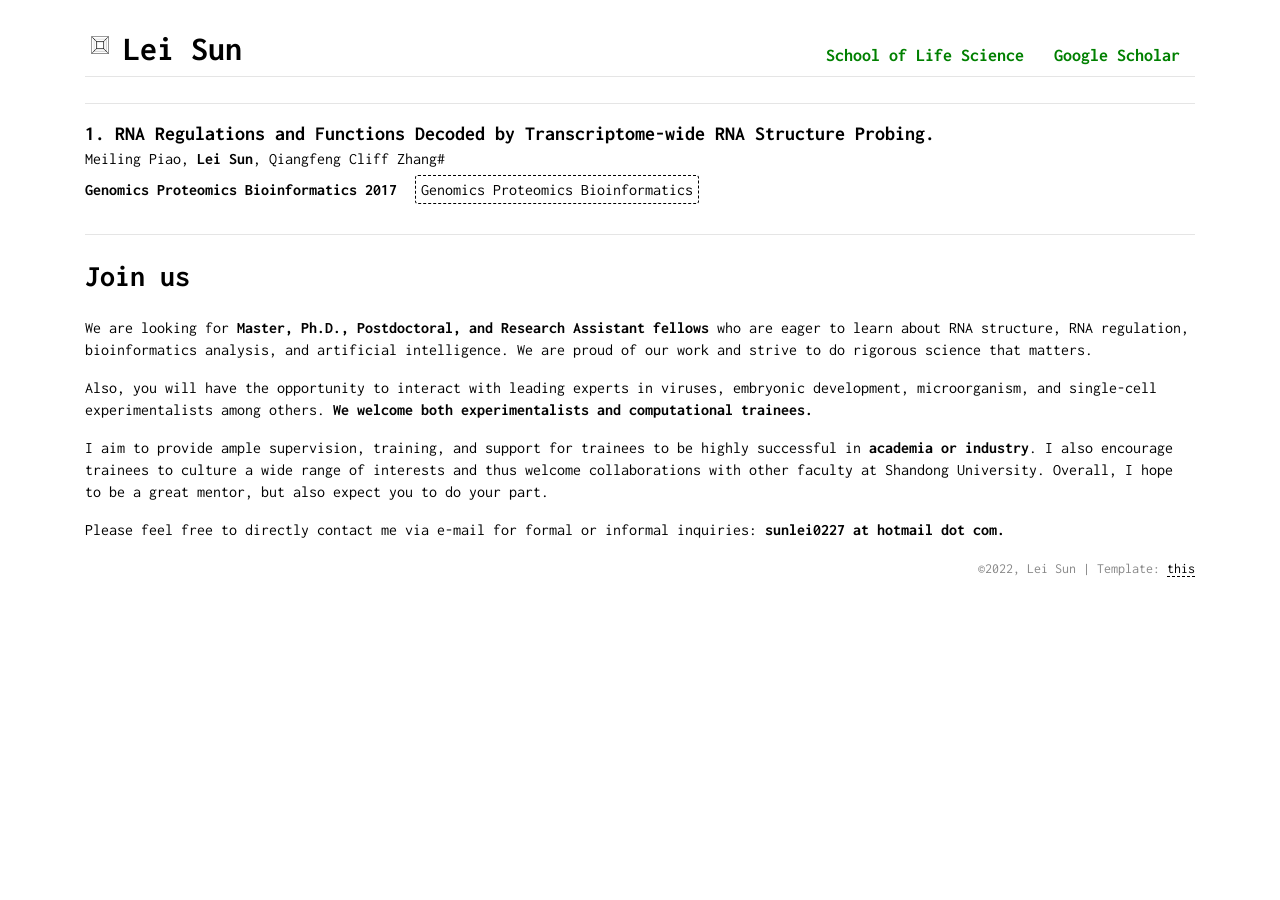
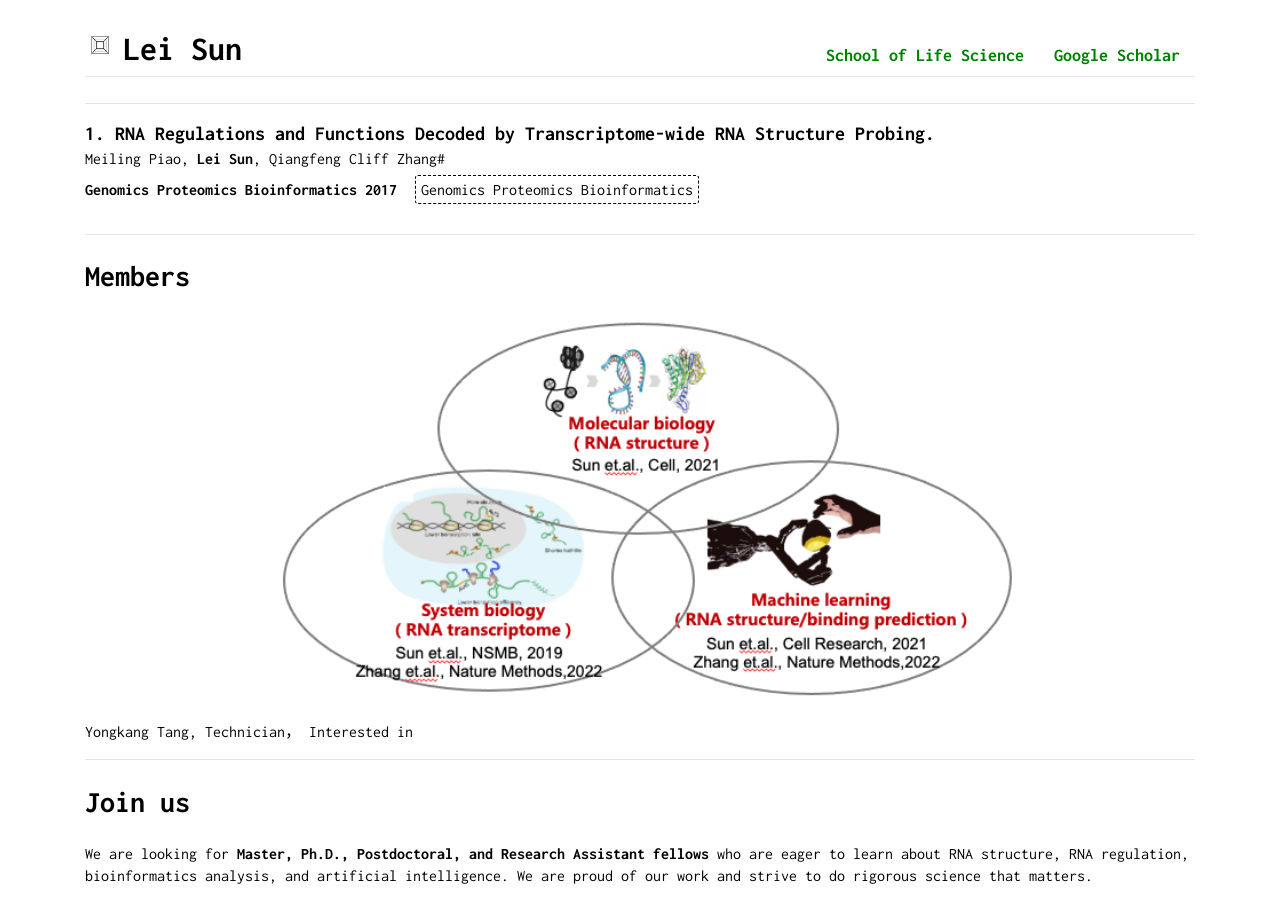
Before and after one commit to sunlei0227/sunlei0227.github.io, a Jekyll site: the page index.html, which Jekyll copies as it is, in a window 1280 px wide and 900 px high, scrolled down 4335 px. Built offline with Jekyll 4.4.1, drawn with Linux system fonts in a browser that asks for light colours; comment, search, counter and statistics services are not loaded; before the commit the page ends 4912 px from its top, so only the background shows below that.

Commit message:
Update index.html

```diff
--- a/index.html
+++ b/index.html
@@ -437,6 +437,18 @@
             </div>
 
             <hr />
+     <h2>Members</h2>
+
+            <div class="col-md-12 col-sm-12 col-xs-12" style="padding-left: 0">
+                    <img src="static/img/research/topic.jpg" alt="research interests-topic theme" />
+                </div>
+             <div class="col-md-12 col-sm-12 col-xs-12" style="padding-left: 0; text-align: center">
+                         <p align="justify">
+                        Yongkang Tang, Technician， Interested in
+                        </p>
+                 </div>
+
+            <hr />
 
  <!-- new part -->
             <h2>Join us</h2>
```
